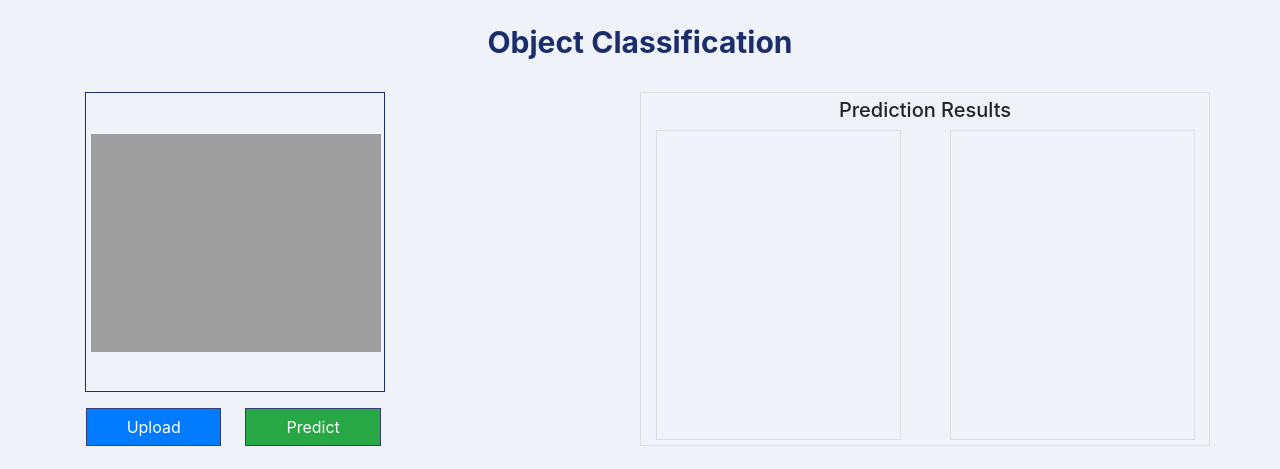
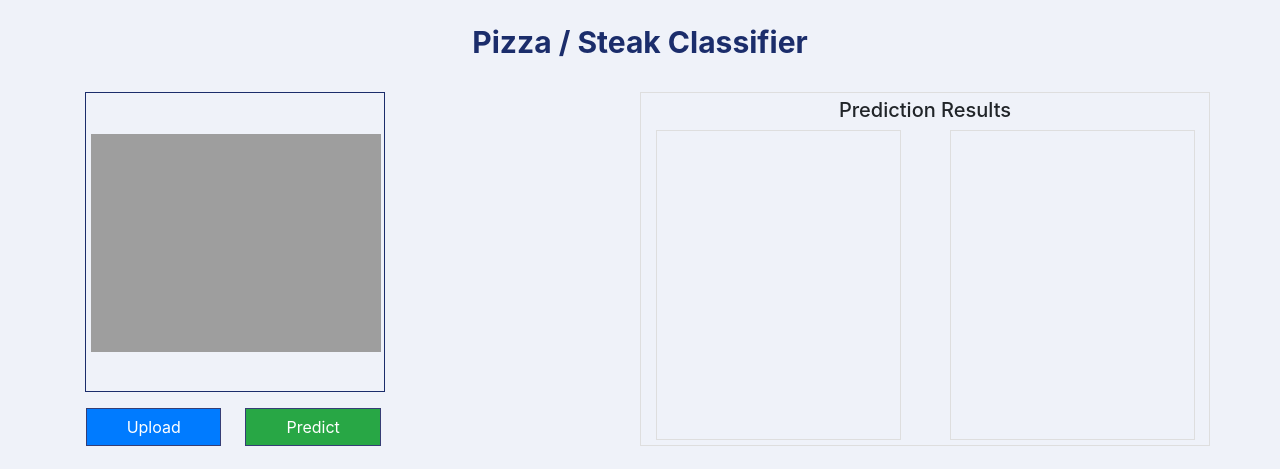
Before and after one commit to heispv/pizza-steak-end-to-end, a Flask app: page / in a window 1280 px wide. Shown: the top 469 px of the page. Run offline with Flask 3, Linux system fonts and the light colour scheme; some libraries are stand-ins or nearby versions.

Commit message:
update file

```diff
--- a/templates/index.html
+++ b/templates/index.html
@@ -88,11 +88,11 @@
 <body>
     <div class="main container">
 		<section class="iupload">
-			<h3 class="text-center py-4">Object Classification</h3>
+			<h3 class="text-center py-4">Pizza / Steak Classifier</h3>
 			<div class="row">
 				<div class="img-part col-md-6">
 					<div class="image-part">
-						<video autoplay id="video" poster="https://img.freepik.com/free-vector/group-young-people-posing-photo_52683-18824.jpg?size=338&ext=jpg"></video>
+						<video autoplay id="video" poster="https://storage.googleapis.com/heispv/for-website.png"></video>
 						<img src="" id="photo">
 						<canvas style="display:none;" id="canvas"></canvas>
 					</div>
```
Also changed, not shown: 1 other file.
